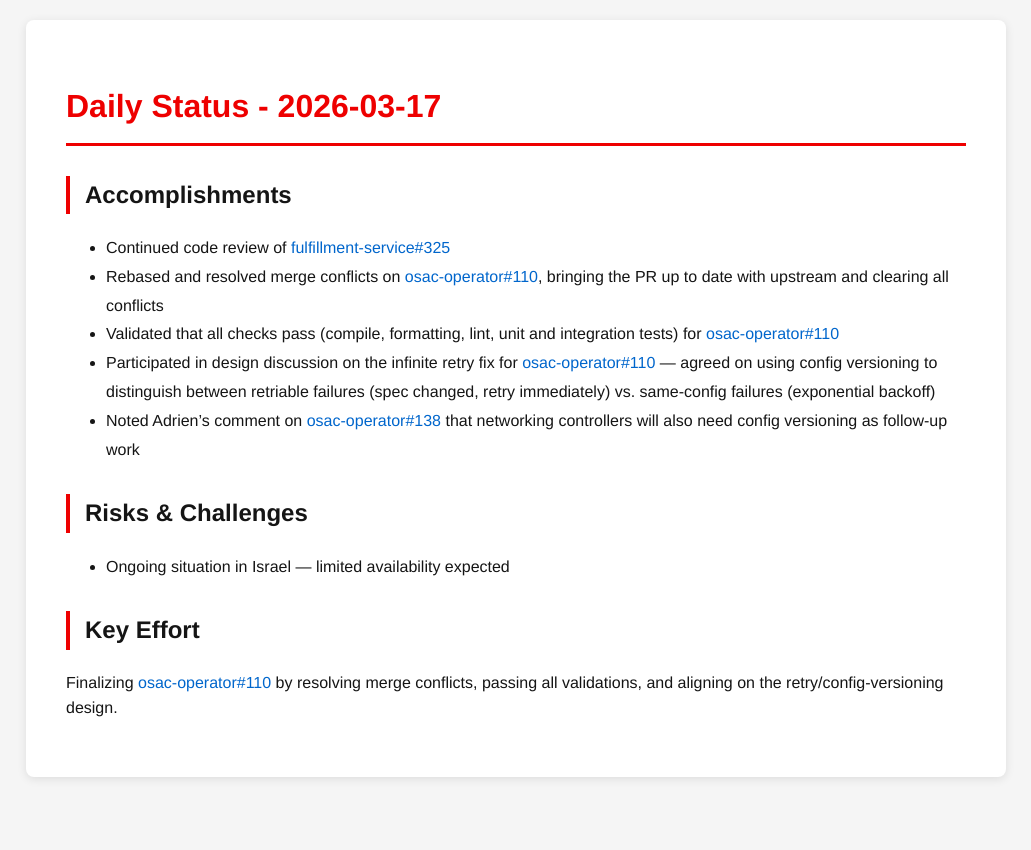
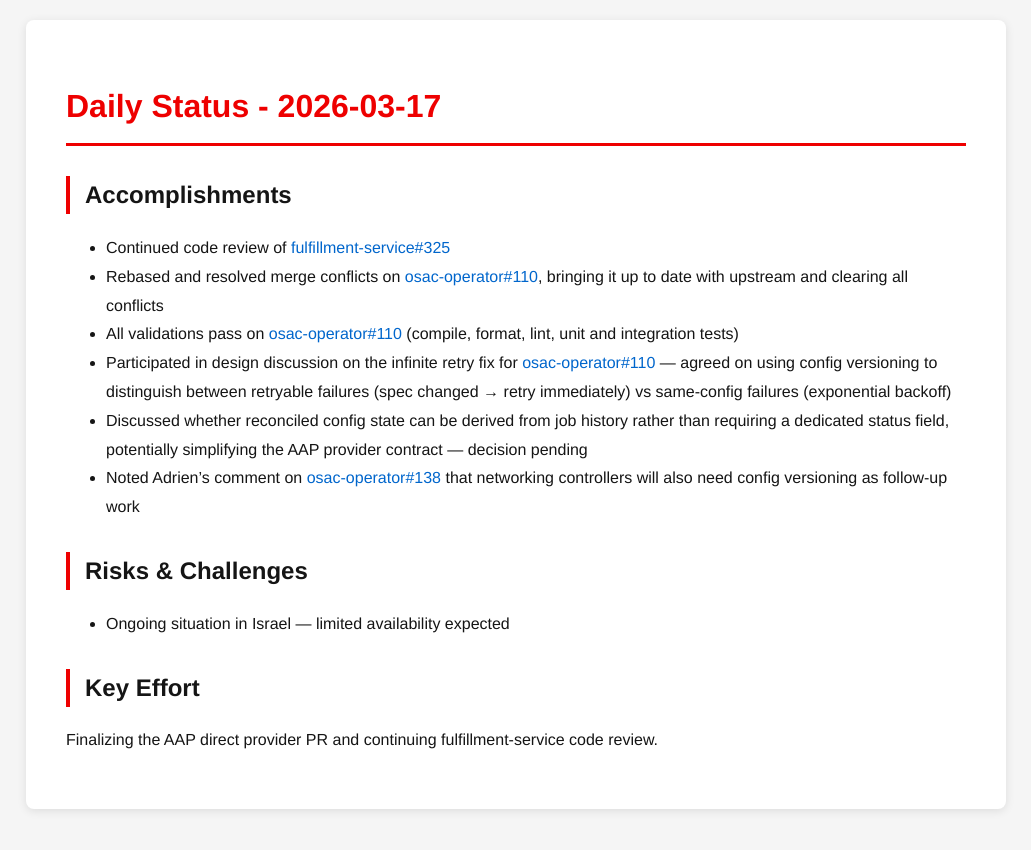
Before and after one commit to tzvatot/daily-status, a Jekyll site: the page built from 2026-03-17.md, in a window 1280 px wide. Shown: the top 850 px of the page, without its empty margins (124-1155 px from the left). Built offline with Jekyll 4.4.1, drawn with Linux system fonts in a browser that asks for light colours.

Commit message:
Daily status update - 2026-03-17

```diff
--- a/2026-03-17.md
+++ b/2026-03-17.md
@@ -8,13 +8,14 @@
 
 ## Accomplishments
 - Continued code review of [fulfillment-service#325](https://github.com/osac-project/fulfillment-service/pull/325)
-- Rebased and resolved merge conflicts on [osac-operator#110](https://github.com/osac-project/osac-operator/pull/110), bringing the PR up to date with upstream and clearing all conflicts
-- Validated that all checks pass (compile, formatting, lint, unit and integration tests) for [osac-operator#110](https://github.com/osac-project/osac-operator/pull/110)
-- Participated in design discussion on the infinite retry fix for [osac-operator#110](https://github.com/osac-project/osac-operator/pull/110) — agreed on using config versioning to distinguish between retriable failures (spec changed, retry immediately) vs. same-config failures (exponential backoff)
+- Rebased and resolved merge conflicts on [osac-operator#110](https://github.com/osac-project/osac-operator/pull/110), bringing it up to date with upstream and clearing all conflicts
+- All validations pass on [osac-operator#110](https://github.com/osac-project/osac-operator/pull/110) (compile, format, lint, unit and integration tests)
+- Participated in design discussion on the infinite retry fix for [osac-operator#110](https://github.com/osac-project/osac-operator/pull/110) — agreed on using config versioning to distinguish between retryable failures (spec changed → retry immediately) vs same-config failures (exponential backoff)
+- Discussed whether reconciled config state can be derived from job history rather than requiring a dedicated status field, potentially simplifying the AAP provider contract — decision pending
 - Noted Adrien's comment on [osac-operator#138](https://github.com/osac-project/osac-operator/pull/138) that networking controllers will also need config versioning as follow-up work
 
 ## Risks & Challenges
 - Ongoing situation in Israel — limited availability expected
 
 ## Key Effort
-Finalizing [osac-operator#110](https://github.com/osac-project/osac-operator/pull/110) by resolving merge conflicts, passing all validations, and aligning on the retry/config-versioning design.
+Finalizing the AAP direct provider PR and continuing fulfillment-service code review.
```
